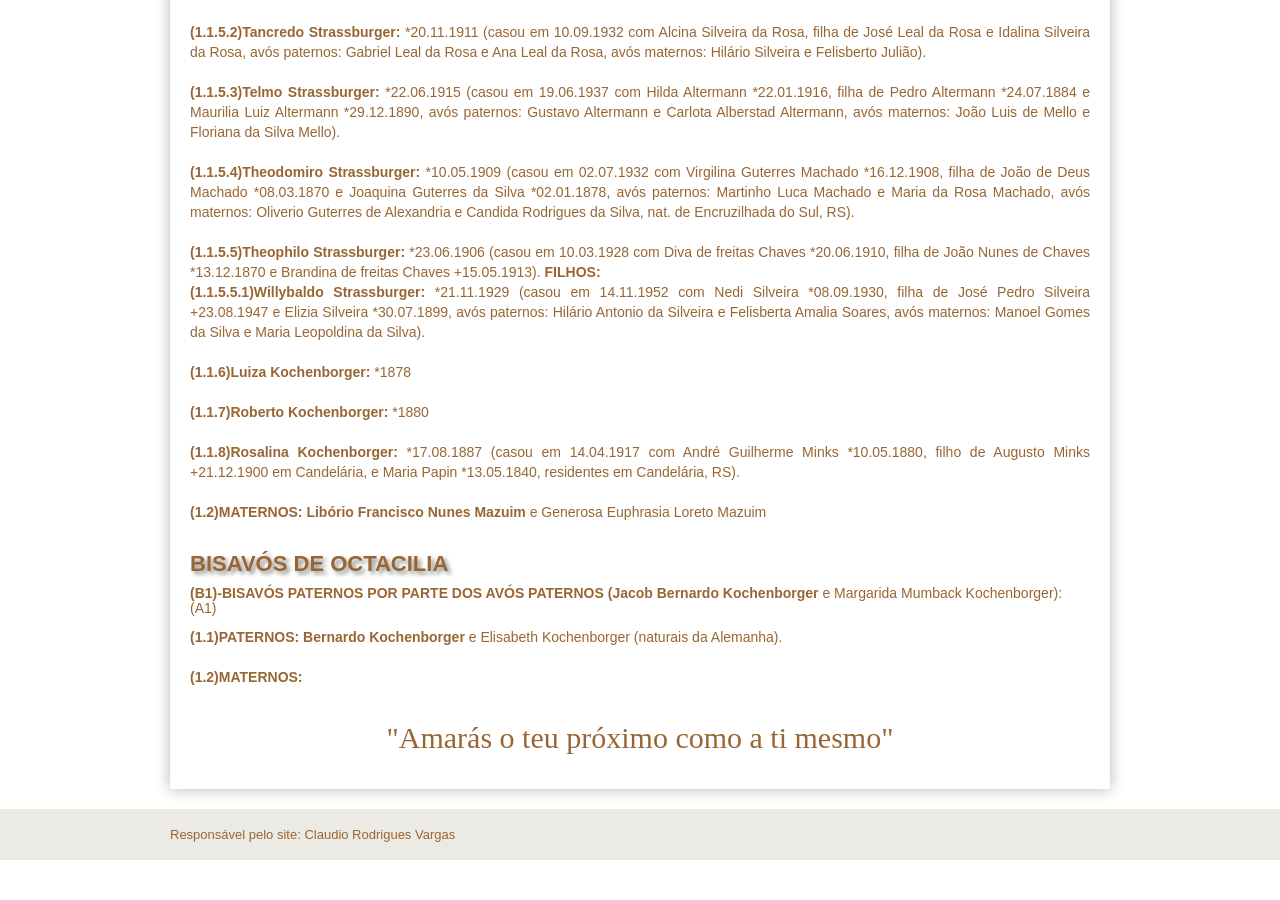
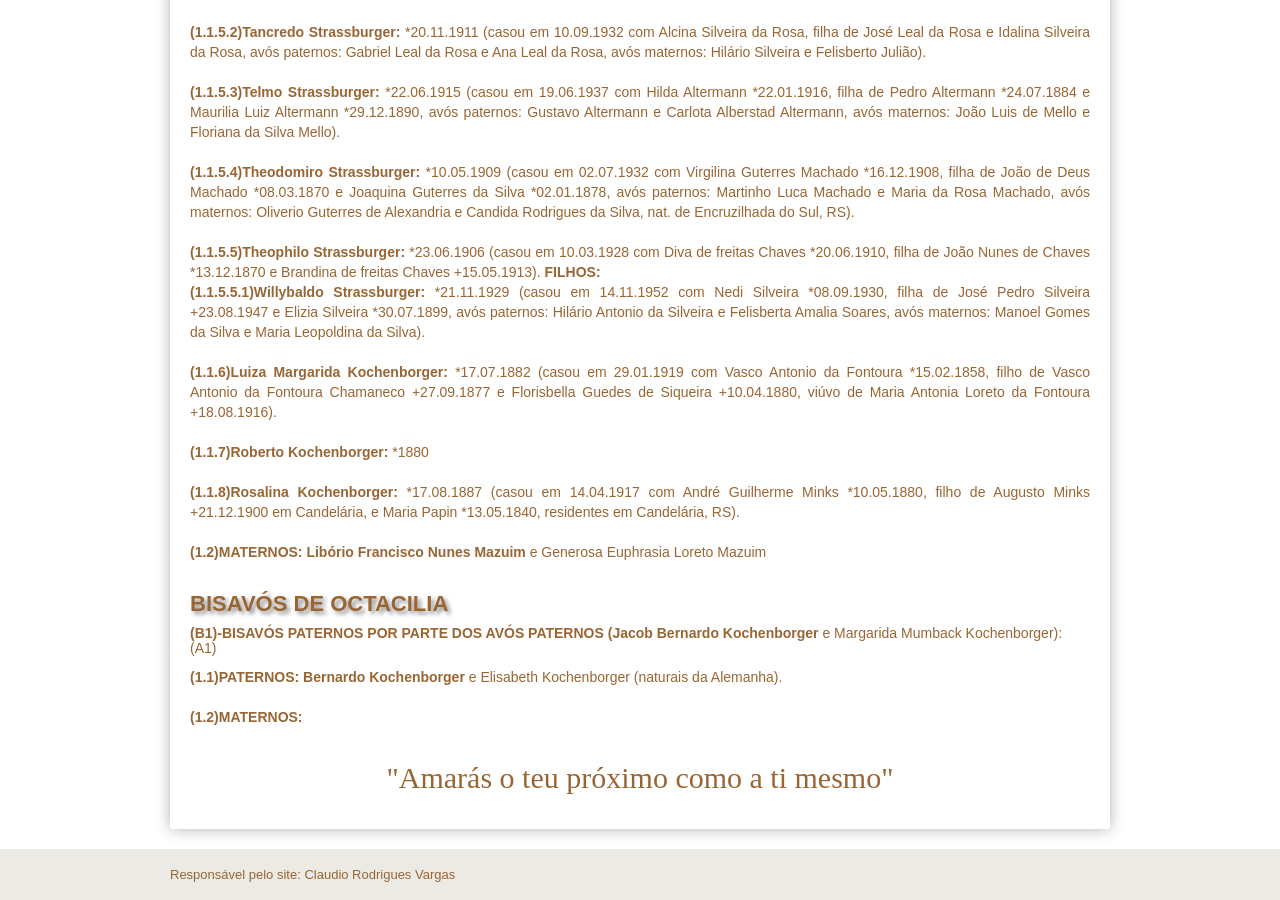
Before and after one commit to claudiovargas1955/claudiovargas1955.github.io, a Jekyll site: the page built from _pages/familia-kochenborger.html, in a window 1280 px wide and 900 px high, scrolled down 2291 px. Built offline with Jekyll 4.4.1, drawn with Linux system fonts in a browser that asks for light colours; some web fonts are replaced; before the commit the page ends 3151 px from its top, so only the background shows below that.

Commit message:
Update familia-kochenborger.html

```diff
--- a/_pages/familia-kochenborger.html
+++ b/_pages/familia-kochenborger.html
@@ -211,7 +211,10 @@
   Silveira +23.08.1947 e Elizia Silveira *30.07.1899, avós paternos: Hilário Antonio da Silveira e Felisberta Amalia Soares, avós
   maternos: Manoel Gomes da Silva e Maria Leopoldina da Silva).<br><br>
 
-    <b>(1.1.6)Luiza Kochenborger: </b>*1878<br><br>
+  <b>(1.1.6)Luiza Margarida Kochenborger: </b>*17.07.1882 (casou em 29.01.1919 com Vasco Antonio da Fontoura *15.02.1858, filho de
+  Vasco Antonio da Fontoura Chamaneco +27.09.1877 e Florisbella Guedes de Siqueira +10.04.1880, viúvo de Maria Antonia Loreto da
+  Fontoura +18.08.1916).
+  <br><br>
 
     <b>(1.1.7)Roberto Kochenborger: </b>*1880 <br><br>
 
```
